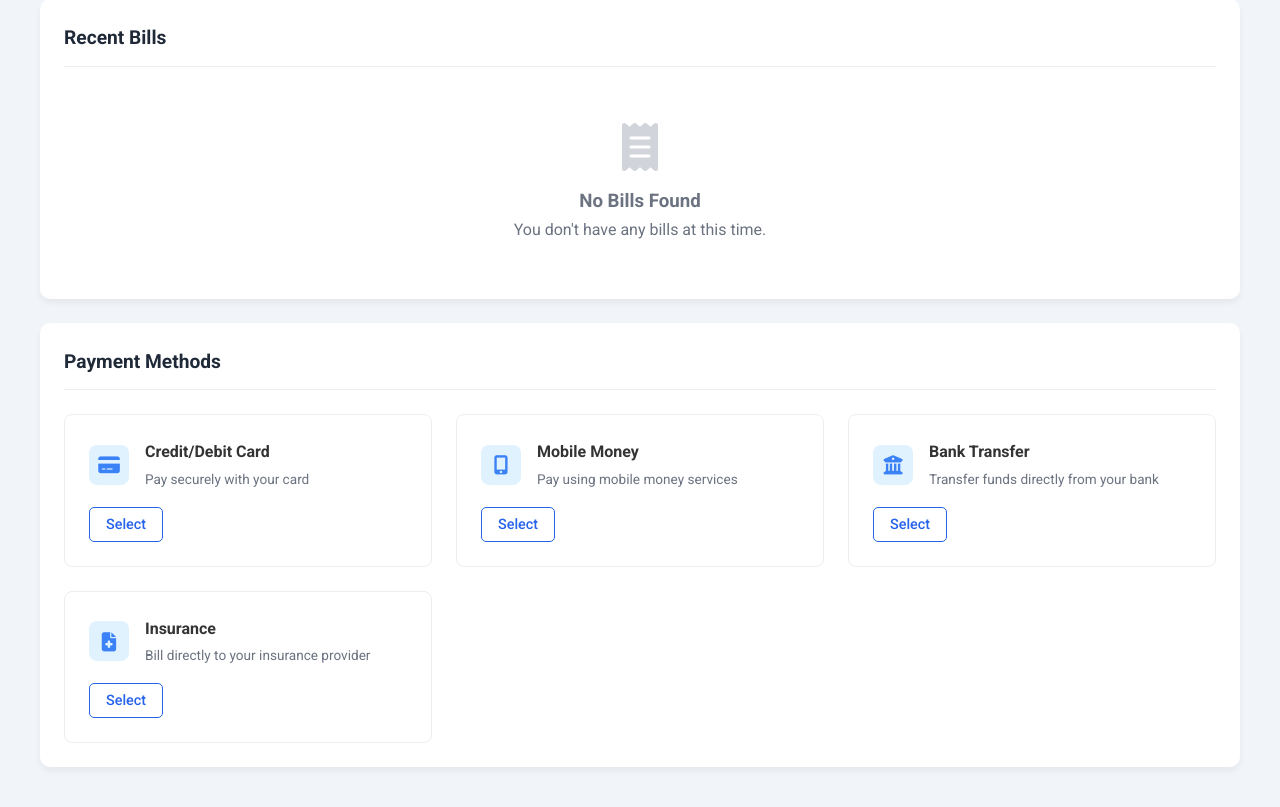
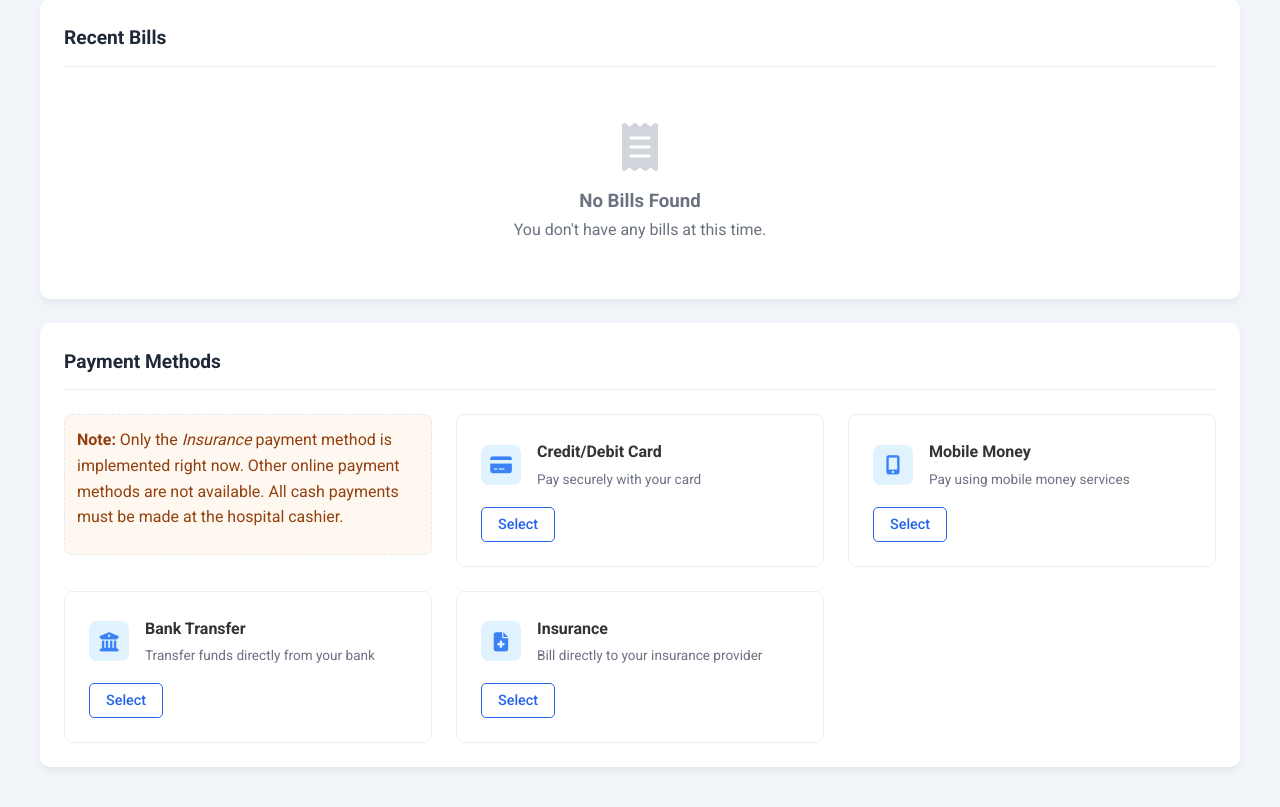
Before and after one commit to mwanda-dev/hospital_management_system, a PHP site: page /patients/patientbilling.php in a window 1280 px wide. Shown: the part 491-1298 px from the top of the page. Run offline with PHP 8.4, Linux system fonts and the light colour scheme; the visitor is signed in with stand-in values (Sample User, id 1); data comes from the database, SQL or seed files in the repository; data that the repository does not hold is empty.

Commit message:
added notice and insurance validation

```diff
--- a/patients/patientbilling.php
+++ b/patients/patientbilling.php
@@ -723,6 +723,9 @@ if (isset($_GET['logout'])) {
             </div>
 
             <div class="payment-methods">
+                <div style="margin-bottom:12px; padding:12px; border:1px dashed #e5e7eb; border-radius:8px; background:#fff8f0; color:#92400e;">
+                    <strong>Note:</strong> Only the <em>Insurance</em> payment method is implemented right now. Other online payment methods are not available. All cash payments must be made at the hospital cashier.
+                </div>
                 <?php
                 // Display only the allowed payment methods
                 foreach ($allowed_payment_methods as $method):
@@ -767,7 +770,7 @@ if (isset($_GET['logout'])) {
                         <?php if ($method === 'insurance'): ?>
                             <button class="btn btn-outline select-insurance">Select</button>
                         <?php else: ?>
-                            <button class="btn btn-outline">Select</button>
+                            <button class="btn btn-outline select-method" data-method="<?php echo $method; ?>">Select</button>
                         <?php endif; ?>
                     </div>
                 </div>
@@ -937,7 +940,21 @@ if (isset($_GET['logout'])) {
 
             // Use Insurance buttons
             // Insurance modal handlers (opened from Payment Methods card)
+            // Expose patient insurance details to JS
+            const PATIENT_INSURANCE = {
+                provider: <?php echo json_encode($patient['insurance_provider'] ?? ''); ?>,
+                policy: <?php echo json_encode($patient['insurance_policy_number'] ?? ''); ?>
+            };
+
             const selectInsuranceBtn = document.querySelector('.select-insurance');
+            // Non-insurance methods handler
+            const selectMethodBtns = document.querySelectorAll('.select-method');
+            selectMethodBtns.forEach(btn => {
+                btn.addEventListener('click', function() {
+                    // Inform user these methods aren't implemented yet and cash at hospital
+                    alert('This payment method is not implemented yet. All cash payments must be made at the hospital cashier.');
+                });
+            });
             const insuranceModal = document.getElementById('insuranceModal');
             const closeInsuranceModal = document.getElementById('closeInsuranceModal');
             const insuranceInvoiceList = document.getElementById('insuranceInvoiceList');
@@ -1015,6 +1032,12 @@ if (isset($_GET['logout'])) {
 
             if (selectInsuranceBtn) {
                 selectInsuranceBtn.addEventListener('click', function() {
+                    // If patient has no insurance details, show message
+                    if (!PATIENT_INSURANCE.provider || !PATIENT_INSURANCE.policy) {
+                        alert("You're not insured. Please update your insurance details in your profile before billing to insurance.");
+                        return;
+                    }
+
                     renderUnpaidInvoices();
                     insuranceModal.style.display = 'flex';
                 });
```
